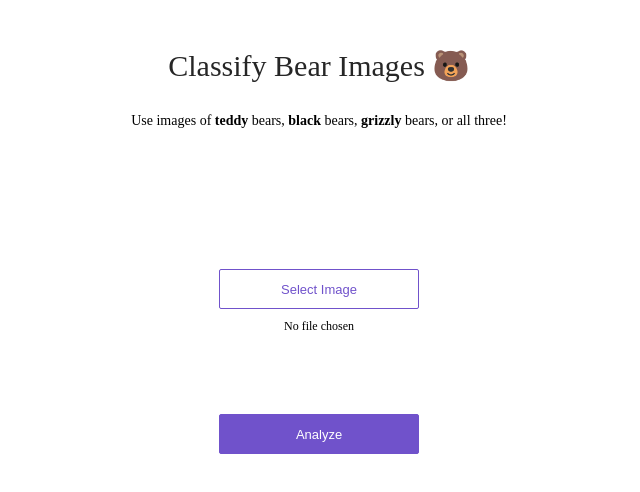
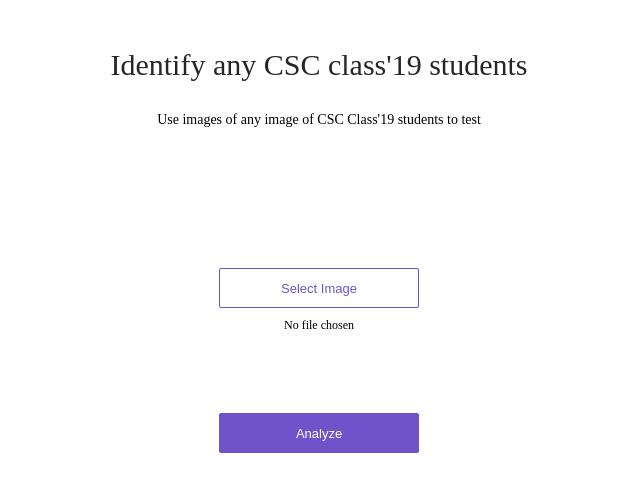
Before and after one commit to bjboss007/fastai, a plain HTML site: page app/view/index.html in a window 1280 px wide. Shown: the whole page, without its empty margins (321-961 px from the left). Drawn offline with Linux system fonts and the light colour scheme.

Commit message:
Update index.html

```diff
--- a/app/view/index.html
+++ b/app/view/index.html
@@ -7,10 +7,9 @@
 <body>
 <div>
   <div class='center'>
-    <div class='title'>Classify Bear Images 🐻</div>
+    <div class='title'>Identify any CSC class'19 students</div>
     <p>
-      Use images of <strong>teddy</strong> bears, <strong>black</strong> bears, <strong>grizzly</strong> bears, or
-      all three!
+      Use images of any image of CSC Class'19 students to test
     </p>
     <div class='content'>
       <div class='no-display'>
```
